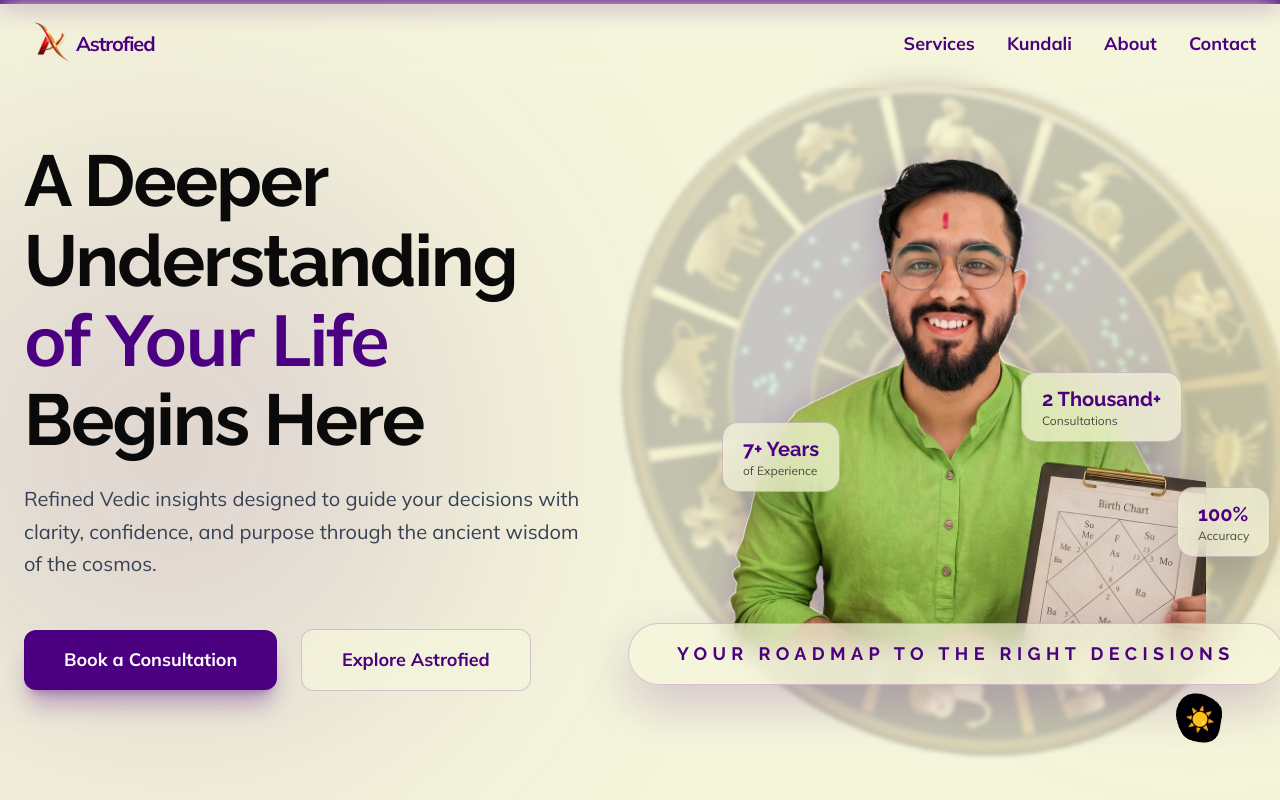
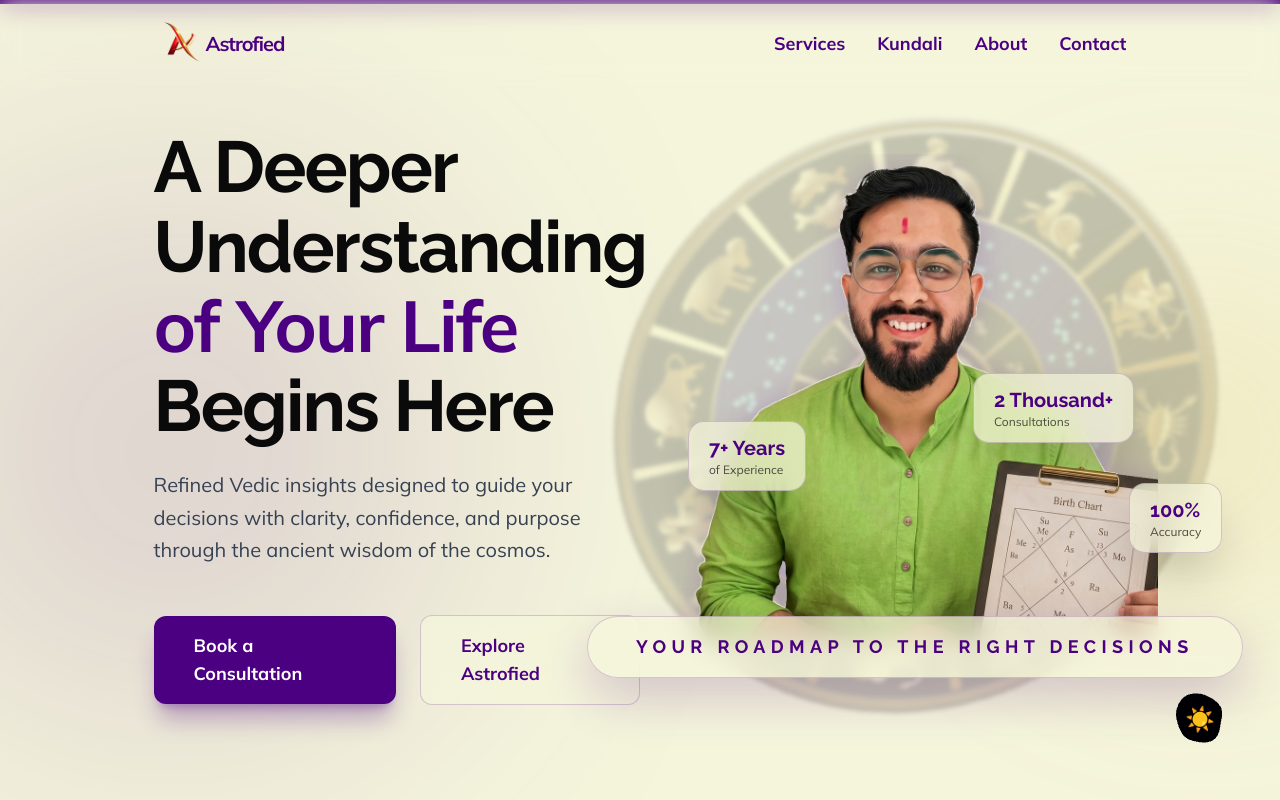
Before and after one commit to roypadmanabha/Astrofied, a React (Vite) app: page / in a window 1280 px wide. Shown: the top 800 px of the page. Built offline with nearby package versions, Linux system fonts and the light colour scheme.

Commit message:
UI: Optimize iPad Pro (1024px) with 12% side margins and single-row footer

```diff
--- a/src/components/Footer.jsx
+++ b/src/components/Footer.jsx
@@ -47,8 +47,8 @@ export default function Footer({ onOpenLegal }) {
     return (
         <footer id="footer" className={`py-12 md:py-24 glass border-t font-mulish ${isDarkMode ? 'border-gold/20' : 'border-[#4B0082]/10'}`}>
             <div className="container mx-auto px-6">
-                <div className="flex flex-wrap justify-between gap-x-4 gap-y-12 mb-12 md:mb-16">
-                    <div className="flex flex-col gap-6 w-full md:w-[45%] lg:w-auto">
+                <div className="flex flex-wrap lg:flex-nowrap justify-between items-start gap-x-8 gap-y-12 mb-12 md:mb-16">
+                    <div className="flex flex-col gap-6 w-full md:w-[45%] lg:w-auto lg:flex-1 min-w-0">
                         <div className="flex items-center gap-0">
                             <img
                                 src={logo}
@@ -73,7 +73,7 @@ export default function Footer({ onOpenLegal }) {
                     />
 
                     {/* Legal Links Column */}
-                    <div className="flex flex-col gap-6 w-[45%] md:w-[45%] lg:w-auto">
+                    <div className="flex flex-col gap-6 w-[45%] md:w-[45%] lg:w-auto lg:flex-1 min-w-0">
                         <h4
                             className="text-lg md:text-xl lg:text-2xl font-bold"
                             style={{ color: isDarkMode ? '#D4AF37' : '#4B0082' }}
@@ -102,7 +102,7 @@ export default function Footer({ onOpenLegal }) {
                         style={{ backgroundColor: isDarkMode ? 'rgba(255, 255, 255, 0.15)' : 'rgba(0, 0, 0, 0.1)' }}
                     />
 
-                    <div className="flex flex-col gap-6 w-[45%] md:w-[45%] lg:w-auto">
+                    <div className="flex flex-col gap-6 w-[45%] md:w-[45%] lg:w-auto lg:flex-1 min-w-0">
                         <h4
                             className="text-lg md:text-xl lg:text-2xl font-bold"
                             style={{ color: isDarkMode ? '#D4AF37' : '#4B0082' }}
@@ -127,7 +127,7 @@ export default function Footer({ onOpenLegal }) {
                         style={{ backgroundColor: isDarkMode ? 'rgba(255, 255, 255, 0.15)' : 'rgba(0, 0, 0, 0.1)' }}
                     />
 
-                    <div className="flex flex-col gap-6 w-full md:w-[45%] lg:w-auto">
+                    <div className="flex flex-col gap-6 w-full md:w-[45%] lg:w-auto lg:flex-1 min-w-0">
                         <h4
                             className="text-lg md:text-xl lg:text-2xl font-bold"
                             style={{ color: isDarkMode ? '#D4AF37' : '#4B0082' }}
--- a/src/index.css
+++ b/src/index.css
@@ -6,6 +6,15 @@
     max-width: 100% !important;
     padding-left: 10% !important;
     padding-right: 10% !important;
+  }
+}
+
+/* iPad Pro (1024px - 1280px) Specific Optimization */
+@media (min-width: 1024px) and (max-width: 1280px) {
+  .container {
+    max-width: 100% !important;
+    padding-left: 12% !important;
+    padding-right: 12% !important;
   }
 }
 
```
